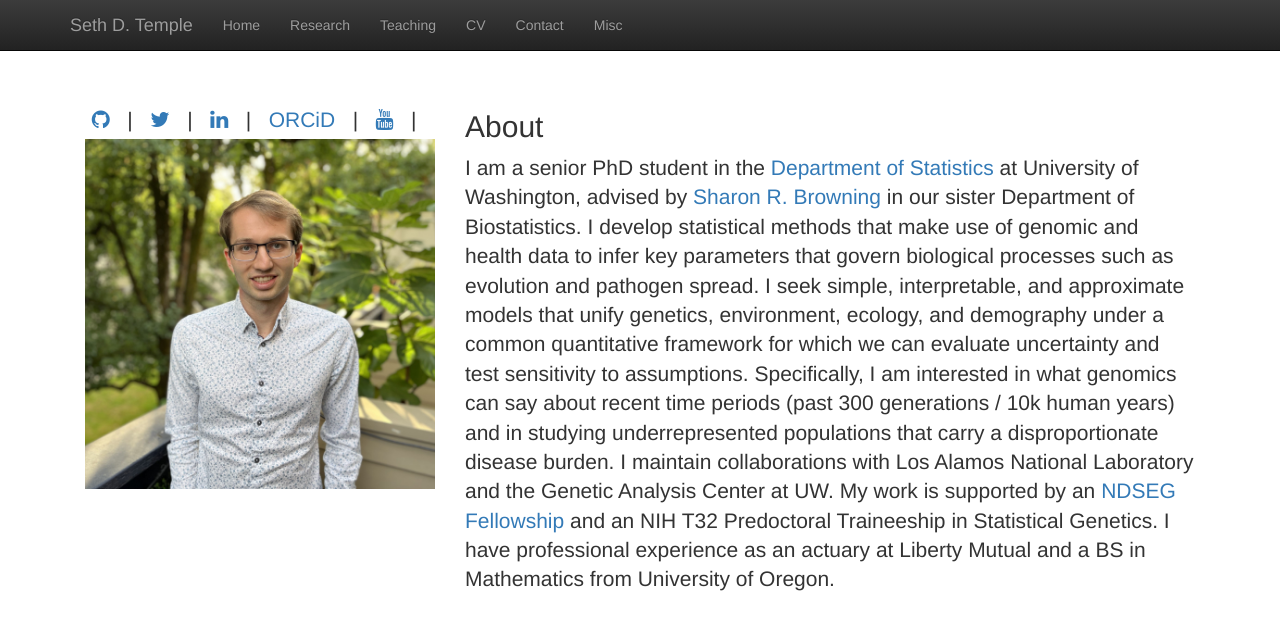
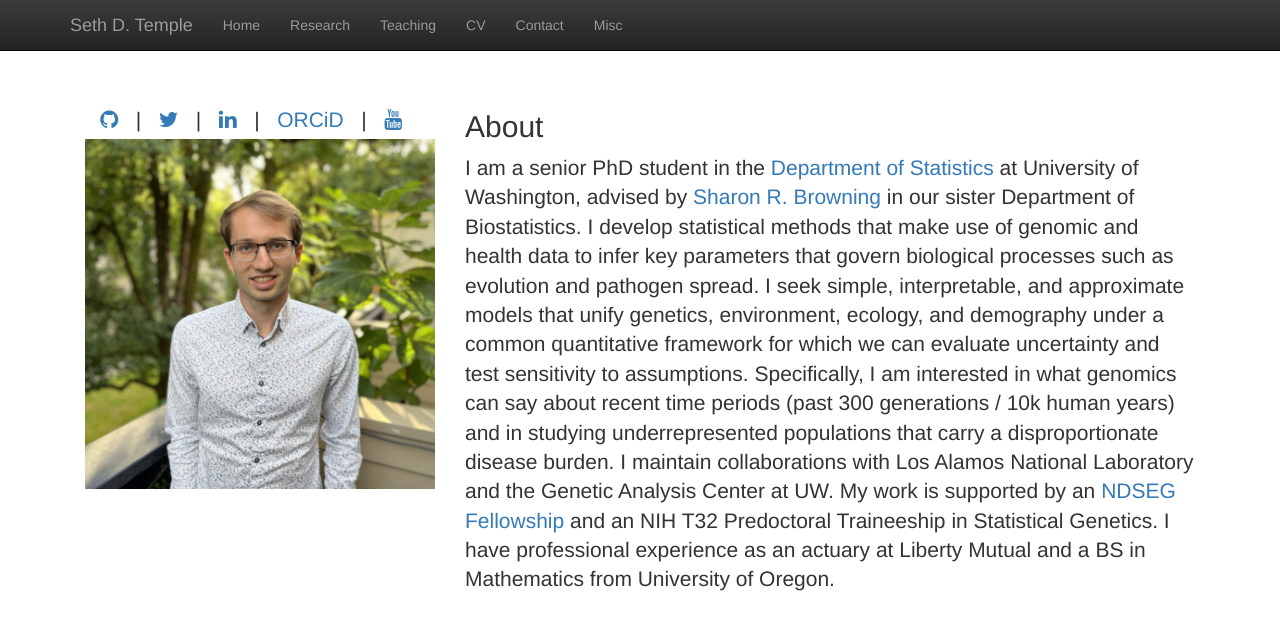
Before and after one commit to sdtemple/sdtemple.github.io, a Jekyll site: the page built from index.html, in a window 1280 px wide. Shown: the top 630 px of the page. Built offline with Jekyll 4.4.1, drawn with Linux system fonts in a browser that asks for light colours; nearby versions of some CDN libraries; library files that are not in the unit come from our copies.

Commit message:
Update index.html

```diff
--- a/index.html
+++ b/index.html
@@ -15,8 +15,8 @@
          &nbsp;&nbsp;|&nbsp;&nbsp;
   <a href = "https://orcid.org/0000-0002-7651-6527">ORCiD</a>
          &nbsp;&nbsp;|&nbsp;&nbsp;
-  <a href = "https://www.youtube.com/channel/UCOPbnkDKGdamv-HRqLCtYSQ"><i class="fa fa-youtube" aria-hidden="true"></i></a>
-         &nbsp;&nbsp;|&nbsp;&nbsp;
+  <a href = "https://www.youtube.com/channel/@stemple"><i class="fa fa-youtube" aria-hidden="true"></i></a>
+         &nbsp;&nbsp;
          </p></center>
 
   </div>
```
